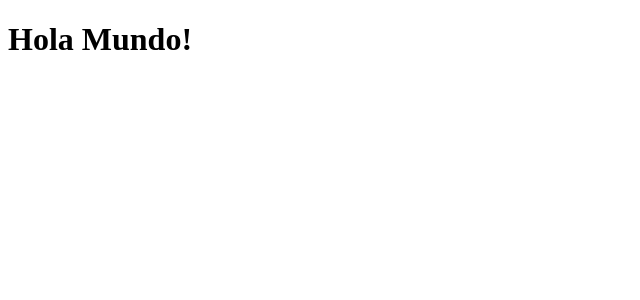
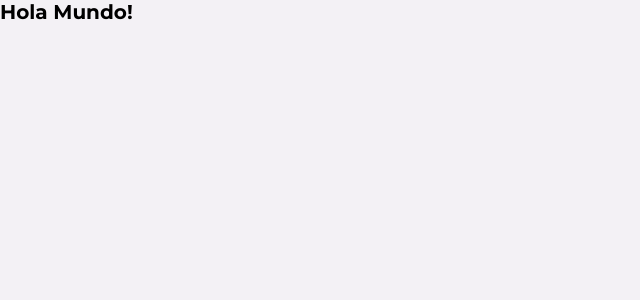
Before and after one commit to mxrold/kirapp, a React app: page / in a window 1280 px wide. Shown: the top 300 px of the page, without its empty margins (0-640 px from the left). Built offline with nearby package versions, Linux system fonts and the light colour scheme.

Commit message:
:lipstick: [Add] Styled-components. Global styles and colors created.

```diff
--- a/package.json
+++ b/package.json
@@ -32,6 +32,7 @@
   },
   "dependencies": {
     "react": "^17.0.2",
-    "react-dom": "^17.0.2"
+    "react-dom": "^17.0.2",
+    "styled-components": "^5.3.1"
   }
 }
--- a/public/index.html
+++ b/public/index.html
@@ -4,6 +4,9 @@
   <meta charset="UTF-8">
   <meta http-equiv="X-UA-Compatible" content="IE=edge">
   <meta name="viewport" content="width=device-width, initial-scale=1.0">
+  <link rel="preconnect" href="https://fonts.googleapis.com">
+  <link rel="preconnect" href="https://fonts.gstatic.com" crossorigin>
+  <link href="https://fonts.googleapis.com/css2?family=Montserrat:wght@400;500;700&display=swap" rel="stylesheet">
   <title>Document</title>
 </head>
 <body>
--- a/src/App.js
+++ b/src/App.js
@@ -1,3 +1,8 @@
+import { GlobalStyles } from "./styles/GlobalStyles"
+
 export const App = () => (
-  <h1>Hola Mundo!</h1>
+  <>
+    <GlobalStyles />
+    <h1>Hola Mundo!</h1>
+  </>
 )
--- /dev/null
+++ b/src/styles/Colors.js
@@ -0,0 +1,7 @@
+export const Colors = {
+  lightGray: '#F3F1F5',
+  darkGray: '#7F7C82',
+  lightPurple: '#F0D9FF',
+  mediumPurple: '#BFA2DB',
+  darkPurple: '#764C9F'
+}
--- /dev/null
+++ b/src/styles/GlobalStyles.js
@@ -0,0 +1,19 @@
+import { createGlobalStyle } from 'styled-components'
+import { Colors } from './Colors'
+
+export const GlobalStyles = createGlobalStyle`
+  * {
+    box-sizing: border-box;
+    margin: 0;
+    padding: 0;
+  }
+
+  html {
+    font-size: 62.5%;
+    font-family: 'Montserrat', sans-serif;
+  }
+
+  body {
+    background-color: ${Colors.lightGray};
+  }
+`
```
Also changed, not shown: 1 other file (tests, documents, lock files or other folders).
